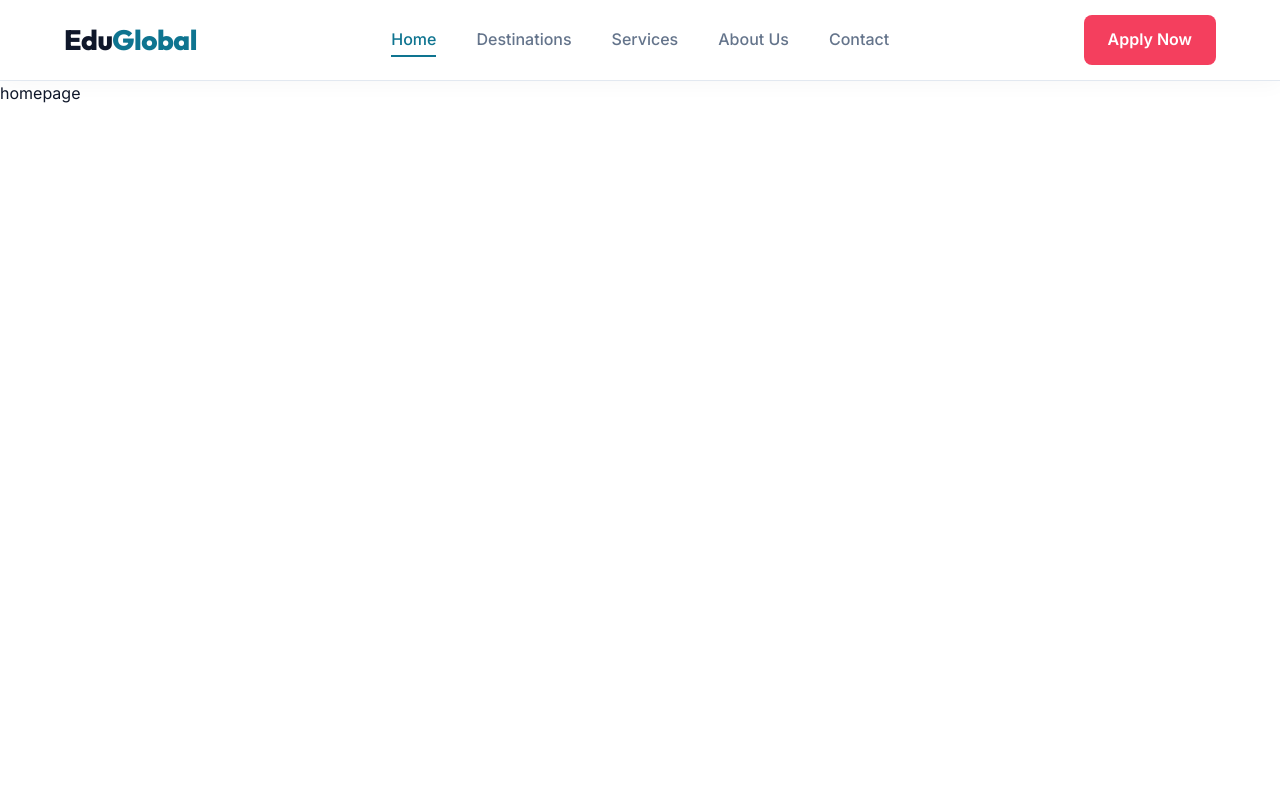
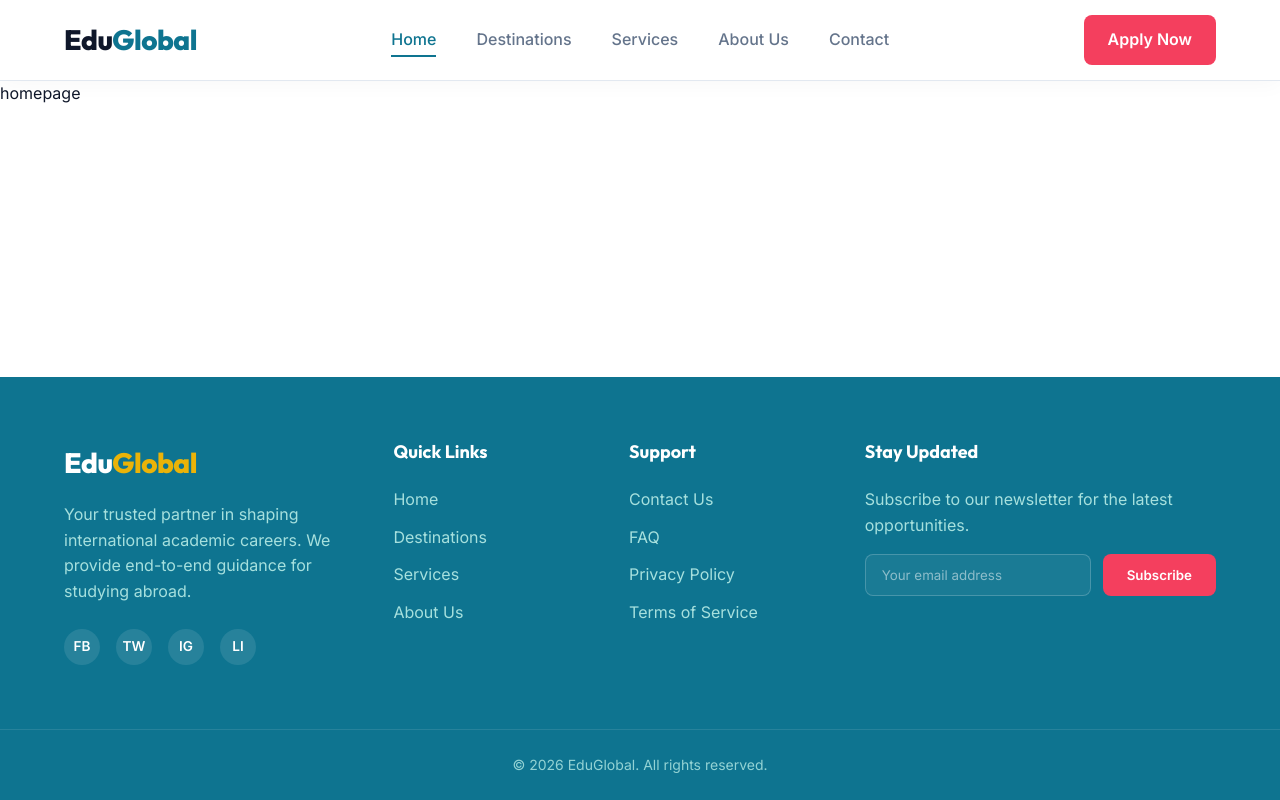
Before and after one commit to dev-nirob1/edu-global, a Vue app: page / in a window 1280 px wide. Built offline with nearby package versions, Linux system fonts and the light colour scheme.

Commit message:
footer section

```diff
--- a/src/App.vue
+++ b/src/App.vue
@@ -1,13 +1,26 @@
 <script setup>
 import { RouterView } from 'vue-router'
-import Navbar from '@/components/Navbar.vue'
+import TopNavbar from '@/components/Section/TopNavbar.vue'
+import SiteFooter from '@/components/Section/SiteFooter.vue'
 </script>
 
 <template>
-  <Navbar />
-  <main>
-    <RouterView />
-  </main>
+  <div class="app-layout">
+    <TopNavbar />
+    <main class="main-content">
+      <RouterView />
+    </main>
+    <SiteFooter />
+  </div>
 </template>
 
-<style scoped></style>
+<style scoped>
+.app-layout {
+  display: flex;
+  flex-direction: column;
+  min-height: 100vh;
+}
+.main-content {
+  flex-grow: 1; /* Ensures footer is pushed down */
+}
+</style>
--- /dev/null
+++ b/src/components/Section/SiteFooter.vue
@@ -0,0 +1,218 @@
+<template>
+  <footer class="site-footer">
+    <div class="container footer-container">
+      <!-- Brand & Description -->
+      <div class="footer-brand">
+        <router-link to="/" class="logo">
+          Edu<span>Global</span>
+        </router-link>
+        <p class="footer-desc">
+          Your trusted partner in shaping international academic careers.
+          We provide end-to-end guidance for studying abroad.
+        </p>
+        <div class="social-links">
+          <a href="#" class="social-icon" aria-label="Facebook">FB</a>
+          <a href="#" class="social-icon" aria-label="Twitter">TW</a>
+          <a href="#" class="social-icon" aria-label="Instagram">IG</a>
+          <a href="#" class="social-icon" aria-label="LinkedIn">LI</a>
+        </div>
+      </div>
+
+      <!-- Quick Links -->
+      <div class="footer-links">
+        <h4 class="footer-heading">Quick Links</h4>
+        <ul>
+          <li><router-link to="/">Home</router-link></li>
+          <li><router-link to="/destinations">Destinations</router-link></li>
+          <li><router-link to="/services">Services</router-link></li>
+          <li><router-link to="/about">About Us</router-link></li>
+        </ul>
+      </div>
+
+      <!-- Support -->
+      <div class="footer-links">
+        <h4 class="footer-heading">Support</h4>
+        <ul>
+          <li><router-link to="/contact">Contact Us</router-link></li>
+          <li><router-link to="/faq">FAQ</router-link></li>
+          <li><router-link to="/privacy">Privacy Policy</router-link></li>
+          <li><router-link to="/terms">Terms of Service</router-link></li>
+        </ul>
+      </div>
+
+      <!-- Newsletter/Contact box -->
+      <div class="footer-newsletter">
+        <h4 class="footer-heading">Stay Updated</h4>
+        <p>Subscribe to our newsletter for the latest opportunities.</p>
+        <form class="newsletter-form" @submit.prevent>
+          <input type="email" placeholder="Your email address" required />
+          <button type="submit" class="btn btn-accent">Subscribe</button>
+        </form>
+      </div>
+    </div>
+
+    <!-- Copyright -->
+    <div class="footer-bottom">
+      <div class="container">
+        <p>&copy; {{ currentYear }} EduGlobal. All rights reserved.</p>
+      </div>
+    </div>
+  </footer>
+</template>
+
+<script setup>
+import { computed } from 'vue'
+
+const currentYear = computed(() => new Date().getFullYear())
+</script>
+
+<style scoped>
+.site-footer {
+  background-color: var(--color-primary);
+  color: var(--color-primary-light);
+  padding-top: var(--spacing-xl);
+  margin-top: auto;
+}
+
+.footer-container {
+  display: grid;
+  grid-template-columns: 1fr;
+  gap: 3rem;
+  margin-bottom: var(--spacing-xl);
+}
+
+.logo {
+  font-family: var(--font-heading);
+  font-size: 1.75rem;
+  font-weight: 800;
+  color: var(--text-light);
+  text-decoration: none;
+  letter-spacing: -0.5px;
+  display: inline-block;
+  margin-bottom: 1rem;
+}
+
+.logo span {
+  color: var(--color-secondary); /* Gold on Teal looks great */
+}
+
+.footer-desc {
+  color: var(--color-primary-light);
+  opacity: 0.8;
+  max-width: 300px;
+}
+
+.social-links {
+  display: flex;
+  gap: 1rem;
+  margin-top: 1.5rem;
+}
+
+.social-icon {
+  width: 36px;
+  height: 36px;
+  display: flex;
+  align-items: center;
+  justify-content: center;
+  background-color: rgba(255, 255, 255, 0.1);
+  color: var(--text-light);
+  border-radius: var(--border-radius-full);
+  font-size: 0.85rem;
+  font-weight: 600;
+  transition: all 0.2s ease;
+}
+
+.social-icon:hover {
+  background-color: var(--color-secondary);
+  color: var(--color-primary);
+  transform: translateY(-2px);
+}
+
+.footer-heading {
+  font-size: 1.125rem;
+  color: var(--text-light);
+  margin-bottom: 1.5rem;
+}
+
+.footer-links ul {
+  list-style: none;
+  padding: 0;
+  margin: 0;
+  display: flex;
+  flex-direction: column;
+  gap: 0.75rem;
+}
+
+.footer-links a {
+  color: var(--color-primary-light);
+  opacity: 0.8;
+  transition: opacity 0.2s ease, color 0.2s ease;
+}
+
+.footer-links a:hover {
+  opacity: 1;
+  color: var(--color-secondary);
+}
+
+.footer-newsletter p {
+  color: var(--color-primary-light);
+  opacity: 0.8;
+  margin-bottom: 1rem;
+}
+
+.newsletter-form {
+  display: flex;
+  flex-direction: column;
+  gap: 0.75rem;
+}
+
+.newsletter-form input {
+  padding: 0.75rem 1rem;
+  border-radius: var(--border-radius-md);
+  border: 1px solid rgba(255, 255, 255, 0.2);
+  background-color: rgba(255, 255, 255, 0.05);
+  color: var(--text-light);
+  outline: none;
+}
+
+.newsletter-form input::placeholder {
+  color: rgba(255, 255, 255, 0.5);
+}
+
+.newsletter-form input:focus {
+  border-color: var(--color-secondary);
+  background-color: rgba(255, 255, 255, 0.1);
+}
+
+.footer-bottom {
+  border-top: 1px solid rgba(255, 255, 255, 0.1);
+  padding: 1.5rem 0;
+  text-align: center;
+}
+
+.footer-bottom p {
+  margin: 0;
+  color: var(--color-primary-light);
+  opacity: 0.7;
+  font-size: 0.875rem;
+}
+
+/* Tablet & Desktop Layout */
+@media (min-width: 768px) {
+  .footer-container {
+    grid-template-columns: 2fr 1fr 1fr;
+  }
+}
+
+@media (min-width: 1024px) {
+  .footer-container {
+    grid-template-columns: 3fr 2fr 2fr 3fr;
+  }
+  .newsletter-form {
+    flex-direction: row;
+  }
+  .newsletter-form button {
+    flex-shrink: 0;
+  }
+}
+</style>
```
Also changed, not shown: src/components/Section/TopNavbar.vue (renamed from src/components/Navbar.vue).
